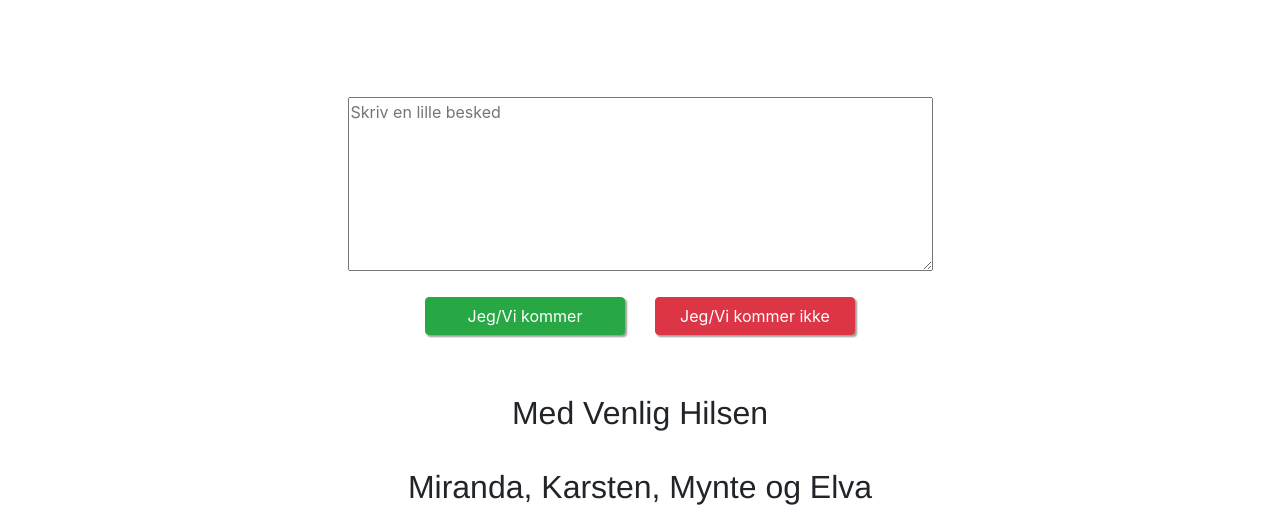
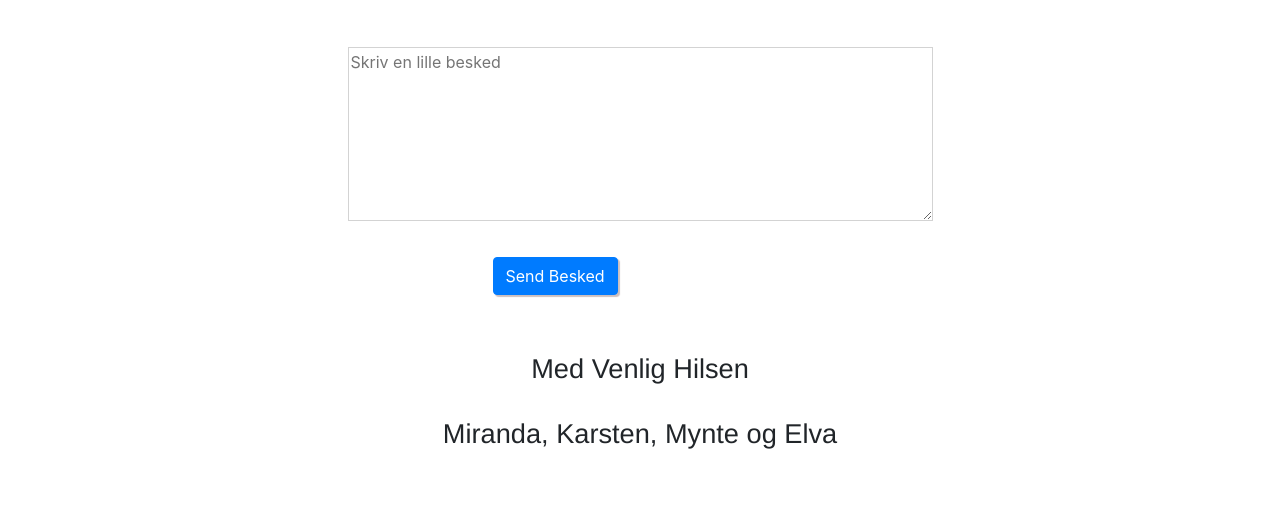
Before and after one commit to logstrup78/Elva-invitation, a plain HTML site: page index.html in a window 1280 px wide. Shown: the part 1372-1904 px from the top of the page. After the commit the page ends 1847 px from the top, so only its background shows below. Drawn offline with nearby package versions, Linux system fonts and the light colour scheme; a web font is replaced by a local one.

Commit message:
Nye ting

```diff
--- /dev/null
+++ b/Elva.js
@@ -0,0 +1,2 @@
+let svar = document.getElementsByTagName(FormData);
+alert(svar);
--- a/index.html
+++ b/index.html
@@ -27,7 +27,8 @@
 
             Lørdag den 12. september kl. XX.XX<br><br>
 
-        <strong>Her sker det:</strong> <a href="https://goo.gl/maps/tVMd7oBKYAyax2uMA" target="_blank">Scherfigsvej 5, 2100 København</a><br>
+            <strong>Her sker det:</strong> <a href="https://goo.gl/maps/tVMd7oBKYAyax2uMA" target="_blank">Scherfigsvej
+                5, 2100 København</a><br>
 
 
             Svar udbedes senest den XX.<br>
@@ -41,7 +42,9 @@
                 <div class="img1"><img class="elva1" src="Images/Elva2.jpg" alt="Elva"></div>
             </div>
             <div class="col-4">
-                <div class="img2"><video width="350" height="300" controls><source src="videos/Video.mp4" type="video/mp4">Your browser does not support the video tag.</video></div>
+                <div class="img2"><video width="350" height="300" controls>
+                        <source src="videos/Video.mp4" type="video/mp4">Your browser does not support the video
+                        tag.</video></div>
             </div>
             <div class="col-4">
                 <div class="img3"><img class="elva2" src="images/elva3.jpg" alt="elva igen"></div>
@@ -49,16 +52,19 @@
         </div>
     </div>
 
-    <div id="svar" class="container">
-    <div class="row">
-
+    <section id="svar" class="container svar">
+        <div class="alle">
+            <form class="form" action="Elva.js" method="dialog">
                 <div class="tekst col-12"><textarea name="message" rows="7" cols="55"
-                placeholder="Skriv en lille besked"></textarea></div>
-        <div class="ja col-6"><button type="submit" class="btn btn-success">Jeg/Vi kommer</button></div>
-        <div class="nej col-6"><button type="submit" class="btn btn-danger">Jeg/Vi kommer ikke</button></div>
-
+                        placeholder="Skriv en lille besked"></textarea>
+                </div>
+            </form>
+            <div>
+            <button class="btn btn-primary button" type="submit">Send Besked</button>
             </div>
         </div>
+    </section>
+
 
     <div id="hilsen" class="container">
         <p class="hilsen">Med Venlig Hilsen</p>
--- a/style.css
+++ b/style.css
@@ -57,35 +57,26 @@ p{
 }
 
 /*svar*/
+.svar{
+    width: 100%;
+    margin: 50px auto;
+    display: flex;
+    flex-direction: column;
+    align-items: center;
 
-#svar {
-    margin-top: 100px;
-    margin-bottom: 50px;
+}
+.button{
+    margin-left: 160px;
+    margin-top: 30px;
+    border: solid 1px rgb(58, 99, 112);
+    box-shadow: 2px 2px 1px rgb(204, 191, 191);
 }
 
-.ja {
-    text-align: right;
-}
-
-.nej {
-    text-align: left;
-}
-
-.btn-success {
-    width: 200px;
-    box-shadow: 2px 2px 2px rgb(156, 155, 155);
-}
-
-.btn-danger {
-    width: 200px;
-    box-shadow: 2px 2px 2px rgb(156, 155, 155);
-}
-.tekst{
-    text-align: center;
-    margin-bottom: 20px;
-}
 textarea{
     font-family: helvetica, sans-serif;
+    border: solid 1px lightgray;
+
+
 
 }
 
@@ -94,6 +85,6 @@ textarea{
 #hilsen {
     text-align: center;
     font-family: helvetica, sans-serif;
-    font-size: 2em;
+    font-size: 1.7em;
 
 }
```
Lines whose indentation alone changed are shown as unchanged.
